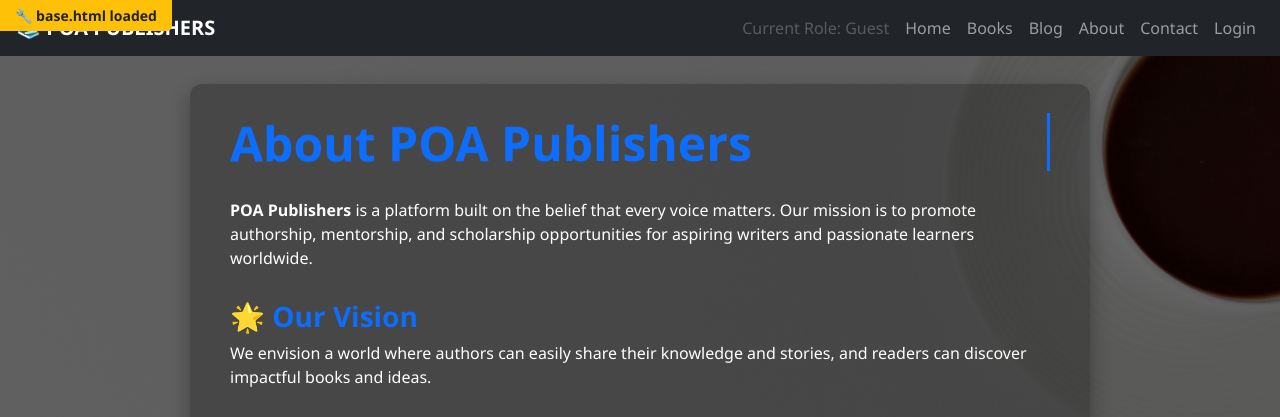
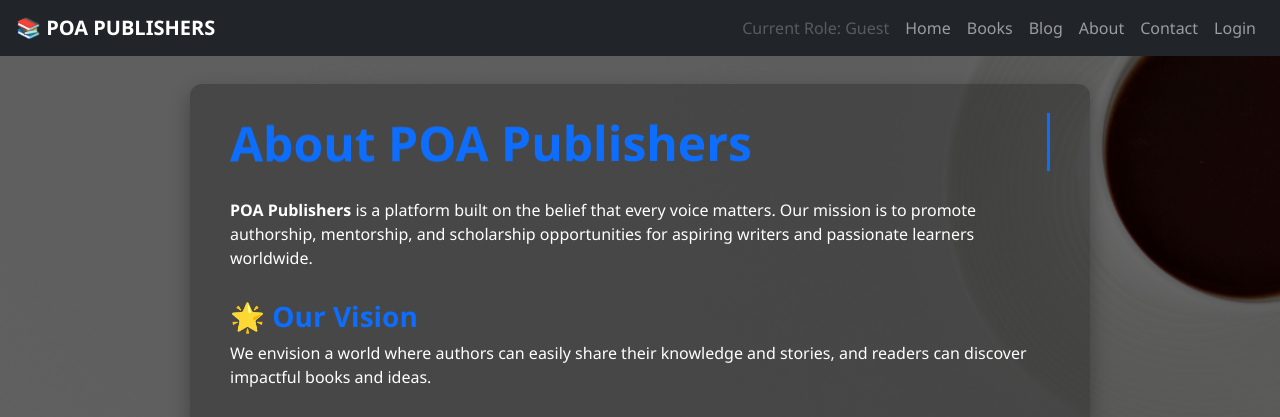
Before and after one commit to itsEKD/poa_publisher_app, a Flask app: page /about in a window 1280 px wide. Shown: the top 417 px of the page. Run offline with Flask 3, Linux system fonts and the light colour scheme; some libraries are stand-ins or nearby versions.

Commit message:
base.htm update

```diff
--- a/templates/base.html
+++ b/templates/base.html
@@ -86,10 +86,6 @@
     </style>
 </head>
 <body>
-
-<!-- Debug Banner -->
-<div id="base-debug-banner">🔧 base.html loaded</div>
-
 <!-- Navbar -->
 <nav class="navbar navbar-expand-lg navbar-dark bg-dark fixed-top">
     <div class="container-fluid px-3">
```
